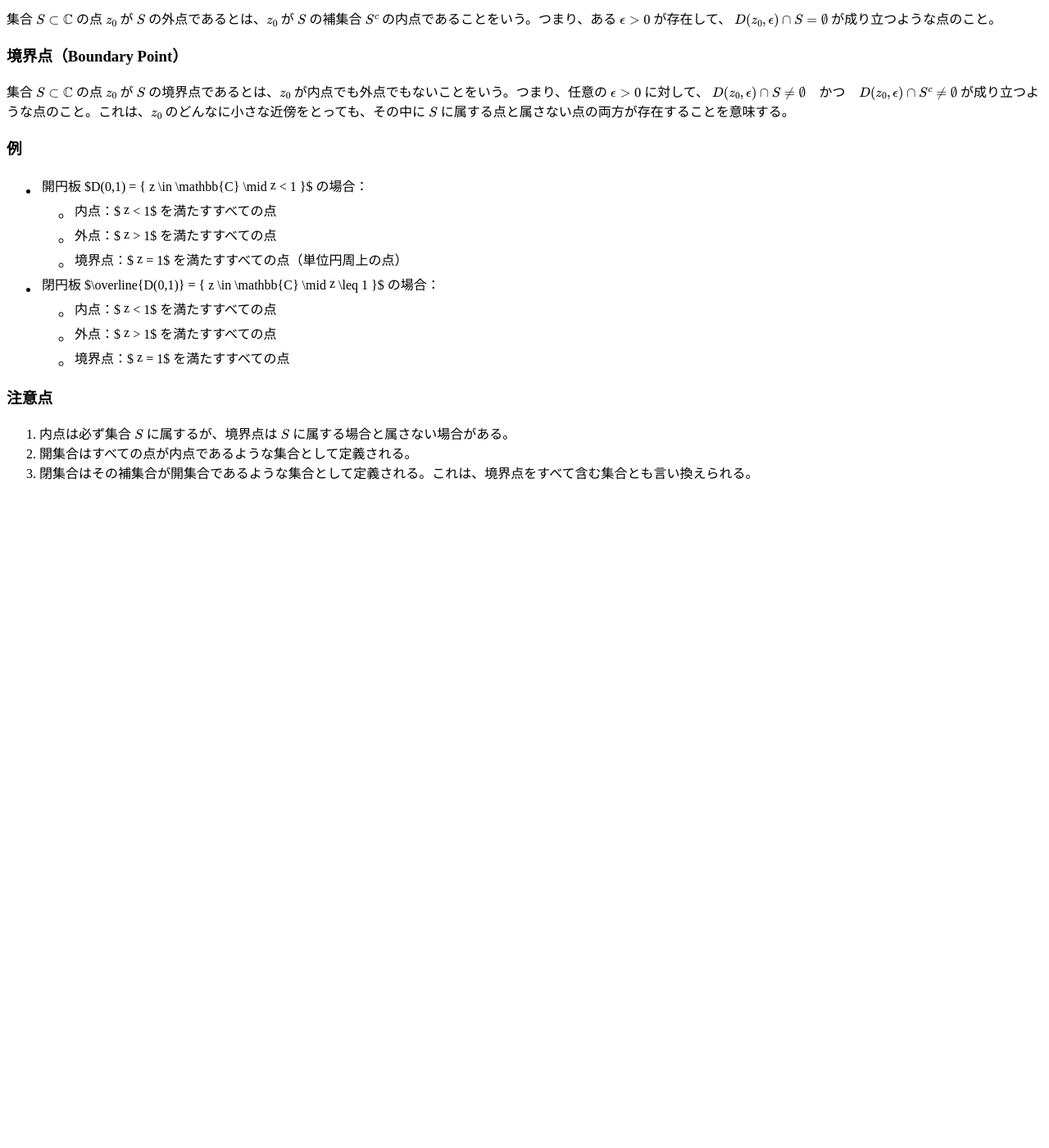
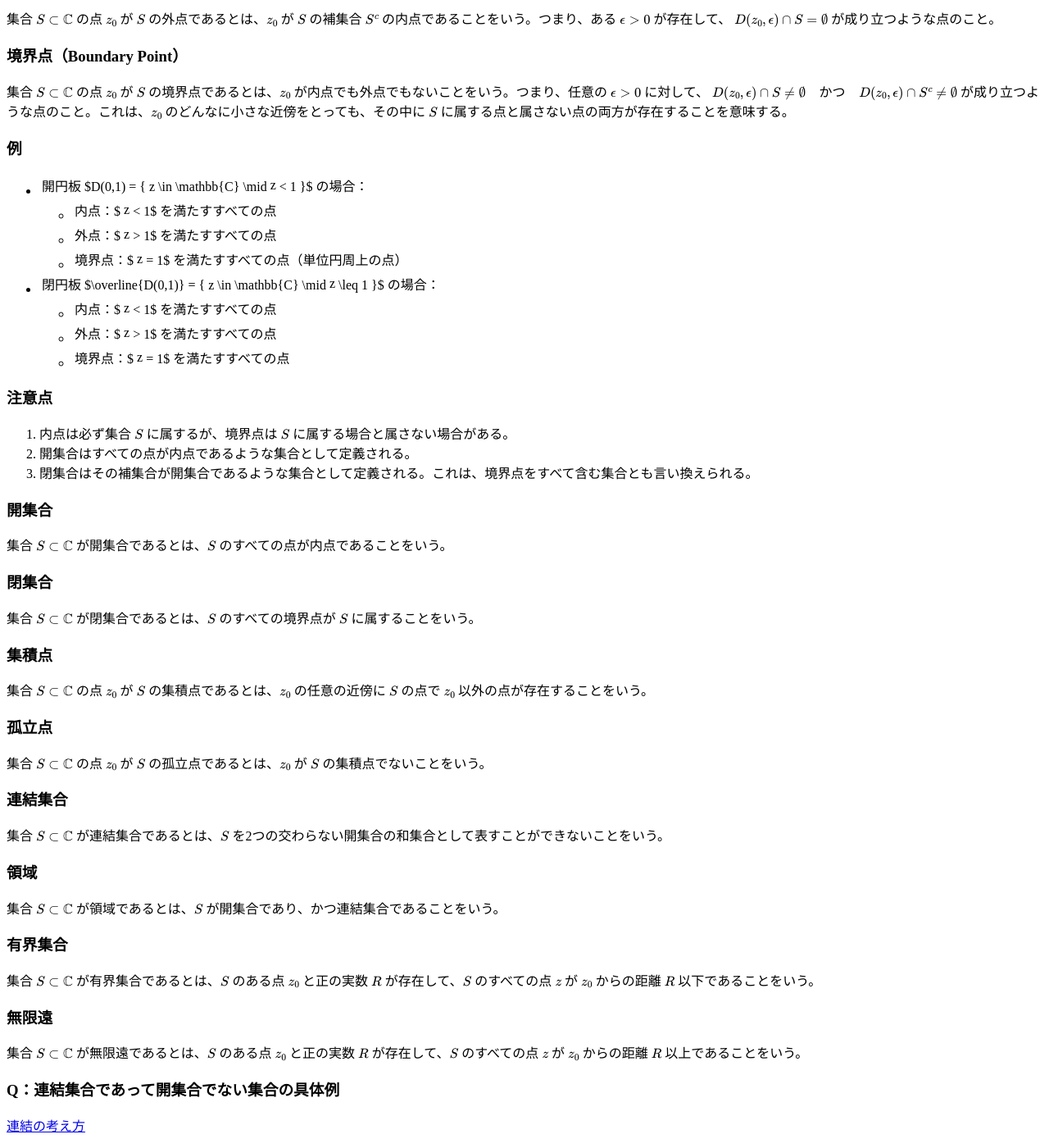
Before and after one commit to healthitJP/denden, a Jekyll site: the page built from function_theory/1.md, in a window 1280 px wide and 1400 px high, scrolled down 790 px. Shown: the whole window at 82% size. Built offline with Jekyll 4.4.1, drawn with Linux system fonts in a browser that asks for light colours; our own code applies the rules of GitHub Pages for plain Markdown files; Markdown is read by kramdown in place of the engine named in the settings; before the commit the page ends 1394 px from its top, so only the background shows below that.

Commit message:
4/8 am fin

```diff
--- a/function_theory/1.md
+++ b/function_theory/1.md
@@ -116,3 +116,31 @@ $$
 1. 内点は必ず集合 $S$ に属するが、境界点は $S$ に属する場合と属さない場合がある。
 2. 開集合はすべての点が内点であるような集合として定義される。
 3. 閉集合はその補集合が開集合であるような集合として定義される。これは、境界点をすべて含む集合とも言い換えられる。
+
+### 開集合
+集合 $S \subset \mathbb{C}$ が開集合であるとは、$S$ のすべての点が内点であることをいう。
+
+### 閉集合
+集合 $S \subset \mathbb{C}$ が閉集合であるとは、$S$ のすべての境界点が $S$ に属することをいう。
+
+### 集積点
+集合 $S \subset \mathbb{C}$ の点 $z_0$ が $S$ の集積点であるとは、$z_0$ の任意の近傍に $S$ の点で $z_0$ 以外の点が存在することをいう。
+
+### 孤立点
+集合 $S \subset \mathbb{C}$ の点 $z_0$ が $S$ の孤立点であるとは、$z_0$ が $S$ の集積点でないことをいう。
+
+### 連結集合
+集合 $S \subset \mathbb{C}$ が連結集合であるとは、$S$ を2つの交わらない開集合の和集合として表すことができないことをいう。
+
+### 領域
+集合 $S \subset \mathbb{C}$ が領域であるとは、$S$ が開集合であり、かつ連結集合であることをいう。
+
+### 有界集合
+集合 $S \subset \mathbb{C}$ が有界集合であるとは、$S$ のある点 $z_0$ と正の実数 $R$ が存在して、$S$ のすべての点 $z$ が $z_0$ からの距離 $R$ 以下であることをいう。
+
+### 無限遠
+集合 $S \subset \mathbb{C}$ が無限遠であるとは、$S$ のある点 $z_0$ と正の実数 $R$ が存在して、$S$ のすべての点 $z$ が $z_0$ からの距離 $R$ 以上であることをいう。
+
+### Q：連結集合であって開集合でない集合の具体例
+
+[連結の考え方](https://math-note.xyz/set-and-topological-space/topology/connected/)
```
